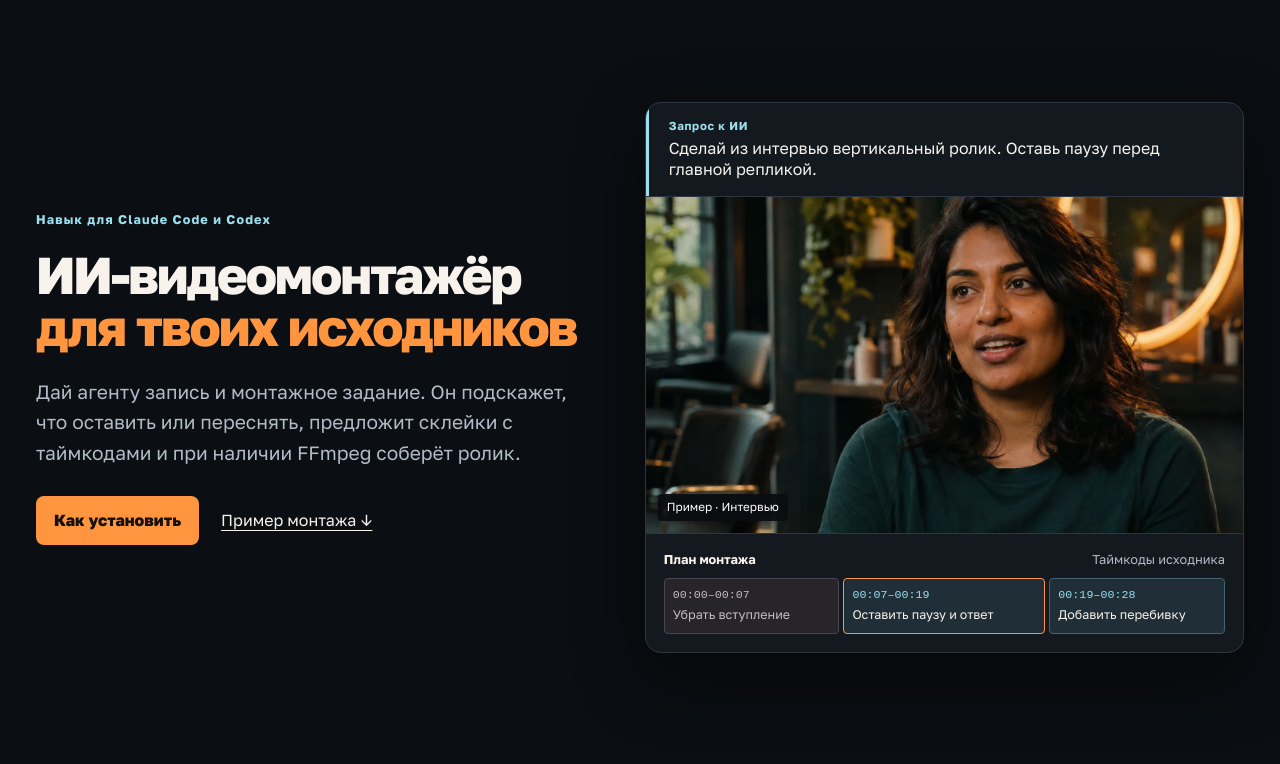
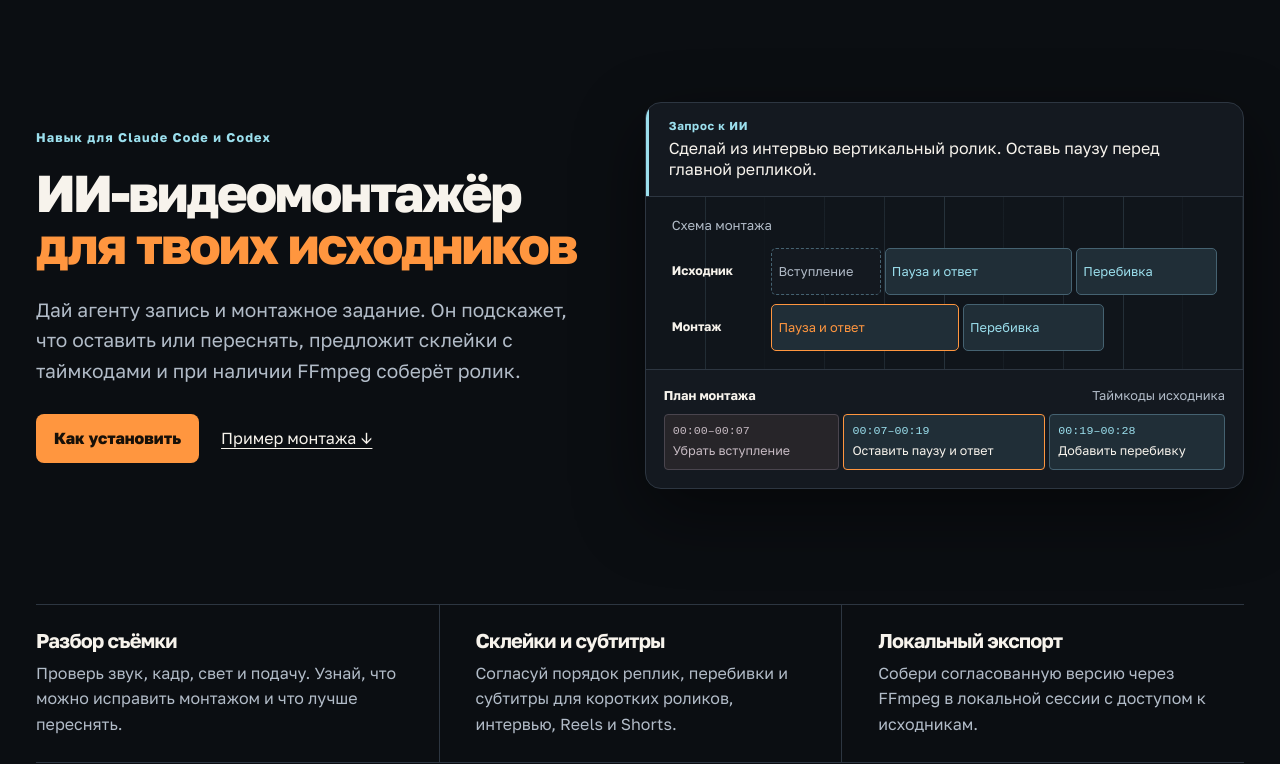
Before and after one commit to bearatol/video-editor-ai, a plain HTML site: page docs/index.html in a window 1280 px wide. Shown: the part 76-840 px from the top of the page. Drawn offline with Linux system fonts and the light colour scheme.

Commit message:
Show the editing workflow with a diagram

```diff
--- a/docs/index.html
+++ b/docs/index.html
@@ -17,7 +17,7 @@
 <meta property="og:title" content="ИИ-видеомонтажёр для Claude Code и Codex">
 <meta property="og:description" content="ИИ-видеоредактор для Claude Code и Codex. Разбор исходников, монтаж интервью и коротких роликов с таймкодами, субтитры и локальный экспорт через FFmpeg.">
 <meta property="og:url" content="https://bearatol.github.io/video-editor-ai/">
-<meta property="og:image" content="https://bearatol.github.io/video-editor-ai/assets/video-editor-ai.jpg">
+<meta property="og:image" content="https://bearatol.github.io/video-editor-ai/assets/video-editor-ai-diagram.jpg">
 <meta property="og:image:width" content="1200">
 <meta property="og:image:height" content="630">
 <meta name="twitter:card" content="summary_large_image">
@@ -41,7 +41,11 @@
     </div>
     <div class="reel" id="example">
       <div class="brief"><strong>Запрос к ИИ</strong><p>Сделай из интервью вертикальный ролик. Оставь паузу перед главной репликой.</p></div>
-      <div class="still"><img src="./assets/interview.webp" fetchpriority="high" width="1536" height="1024" alt="Вымышленное интервью с женщиной в салоне"><span>Пример · Интервью</span></div>
+      <figure class="timeline">
+        <figcaption>Схема монтажа</figcaption>
+        <div class="track"><strong>Исходник</strong><div class="track-clips"><span class="removed">Вступление</span><span>Пауза и ответ</span><span>Перебивка</span></div></div>
+        <div class="track"><strong>Монтаж</strong><div class="track-clips trimmed"><span>Пауза и ответ</span><span>Перебивка</span></div></div>
+      </figure>
       <figure class="edit"><figcaption><strong>План монтажа</strong><span>Таймкоды исходника</span></figcaption><ol class="clips"><li><time>00:00–00:07</time>Убрать вступление</li><li><time>00:07–00:19</time>Оставить паузу и ответ</li><li><time>00:19–00:28</time>Добавить перебивку</li></ol></figure>
     </div>
   </section>
--- a/docs/style.css
+++ b/docs/style.css
@@ -50,9 +50,33 @@ h1 span { display: block; color: var(--orange); }
 .brief { padding: 15px 20px; border-left: 3px solid var(--blue); }
 .brief strong { display: block; color: var(--blue); font: 700 .72rem/1.4 Golos, sans-serif; letter-spacing: .06em; margin-bottom: 3px; }
 .brief p { line-height: 1.35; }
-.still { position: relative; border-block: 1px solid var(--line); }
-.still img { aspect-ratio: 16/9; height: auto; object-fit: cover; object-position: center 38%; }
-.still span { position: absolute; bottom: 12px; left: 12px; background: #0a0d11ef; color: #fff; padding: 4px 9px; border-radius: 4px; font-size: .73rem; }
+.timeline {
+  padding: 18px clamp(12px, 2.5vw, 26px);
+  border-block: 1px solid var(--line);
+  background: repeating-linear-gradient(90deg, transparent 0 calc(10% - 1px), #26323b 10%) #10151b;
+}
+.timeline figcaption { margin-bottom: 12px; color: var(--muted); font-size: .82rem; }
+.track { display: grid; grid-template-columns: minmax(66px, 17%) minmax(0, 1fr); align-items: center; gap: 7px; }
+.track + .track { margin-top: 9px; }
+.track strong { font-size: .78rem; }
+.track-clips { display: grid; grid-template-columns: 7fr 12fr 9fr; gap: 4px; }
+.track-clips.trimmed { grid-template-columns: 12fr 9fr 7fr; }
+.track-clips span {
+  display: grid;
+  min-width: 0;
+  min-height: 47px;
+  padding: 6px;
+  align-content: center;
+  border: 1px solid #456271;
+  border-radius: 5px;
+  background: #202e37;
+  color: var(--blue);
+  font-size: clamp(.68rem, 1vw, .83rem);
+  line-height: 1.25;
+  overflow-wrap: anywhere;
+}
+.track-clips .removed { border-style: dashed; color: var(--muted); background: #141920; }
+.track-clips.trimmed span:first-child { border-color: var(--orange); color: var(--orange); }
 .edit { padding: 15px 18px 18px; }
 .edit figcaption { display: flex; justify-content: space-between; align-items: center; color: var(--muted); font-size: .8rem; gap: 10px; }
 .edit figcaption strong { color: var(--text); }
```
Also changed, not shown: docs/en/index.html (+6 -2 lines), docs/zh/index.html (+6 -2 lines), docs/assets/interview.webp (deleted), docs/assets/video-editor-ai-diagram.jpg (added), docs/assets/video-editor-ai.jpg (deleted), 2 other files.
